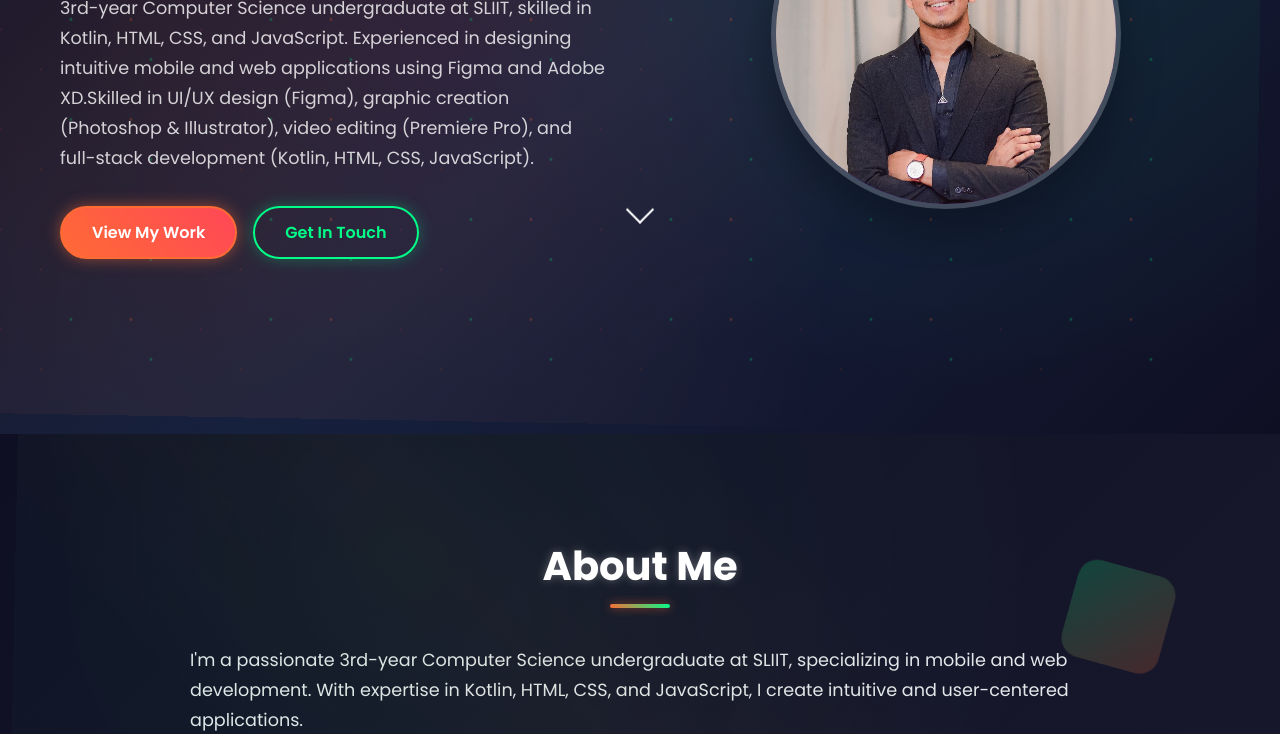
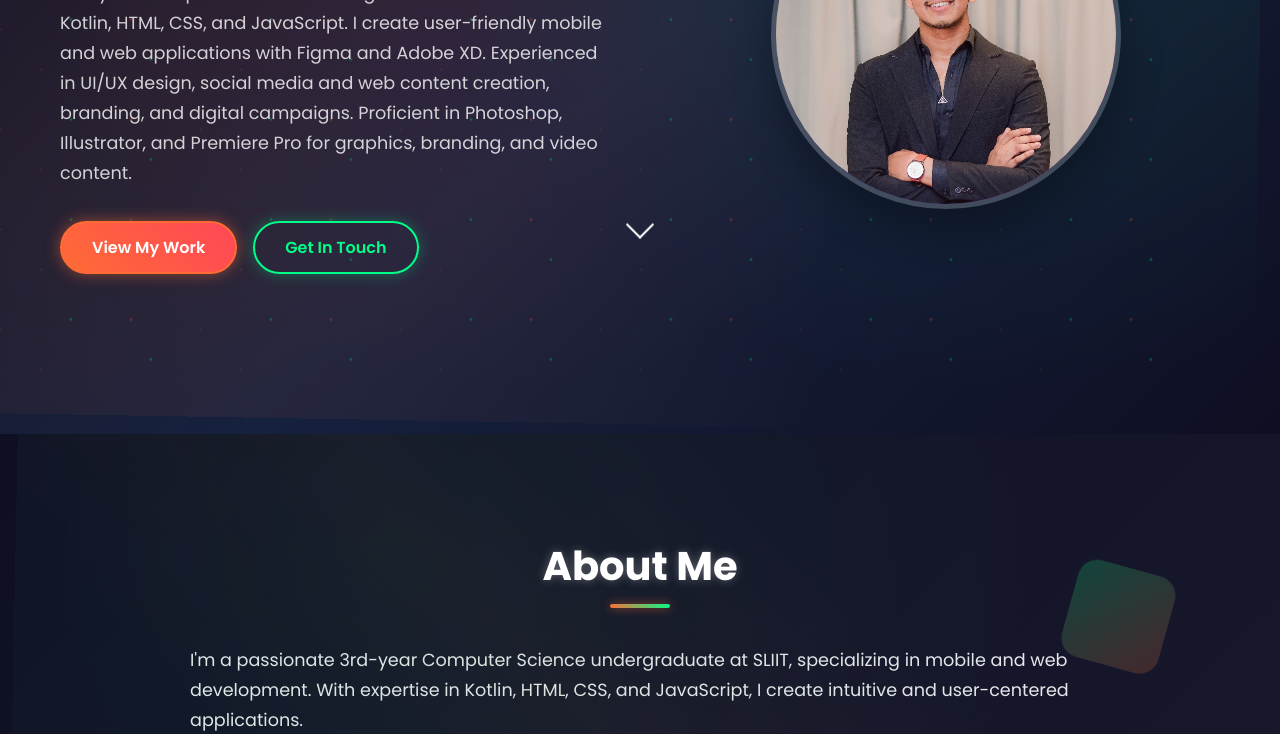
Before and after one commit to hiranhs/Portfolio, a plain HTML site: page index.html in a window 1280 px wide. Shown: the part 366-1100 px from the top of the page. Drawn offline with nearby package versions, Linux system fonts and the light colour scheme.

Commit message:
text change

```diff
--- a/index.html
+++ b/index.html
@@ -57,10 +57,10 @@
                         <span class="highlight">Tharindu Hiran Samaranayake</span>
                     </h1>
                     <p class="hero-description">
-                        3rd-year Computer Science undergraduate at SLIIT, skilled in Kotlin, HTML, CSS, and JavaScript.
-                        Experienced in designing intuitive mobile and web applications using Figma and Adobe XD.Skilled in
-                        UI/UX design (Figma), graphic creation (Photoshop & Illustrator), video editing (Premiere Pro), and
-                        full-stack development (Kotlin, HTML, CSS, JavaScript).
+                        3rd-year Computer Science Undergraduate at SLIIT
+                        Skilled in Kotlin, HTML, CSS, and JavaScript. I create user-friendly mobile and web applications with Figma and Adobe XD.
+                        Experienced in UI/UX design, social media and web content creation, branding, and digital campaigns.
+                        Proficient in Photoshop, Illustrator, and Premiere Pro for graphics, branding, and video content.
                     </p>
                     <div class="hero-buttons">
                         <a href="#projects" class="btn btn-primary">View My Work</a>
```
